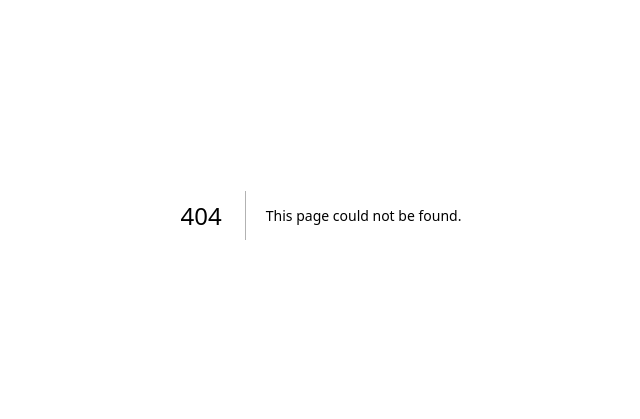
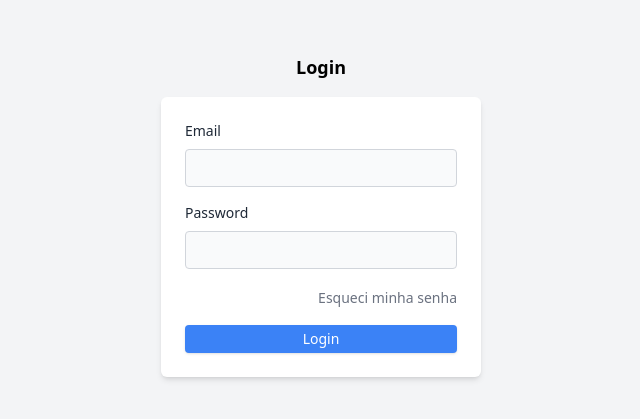
Before and after one commit to joelvitorniino/free-course-tailwind, a Next.js app: page /login in a window 1280 px wide. Before the commit this address had no page. Shown: the part 185-604 px from the top of the page, without its empty margins (319-959 px from the left). Built offline with nearby package versions, Linux system fonts and the light colour scheme.

Commit message:
create page login

```diff
--- /dev/null
+++ b/pages/login/index.tsx
@@ -0,0 +1,53 @@
+import Link from "next/link";
+
+export default function Login() {
+  return (
+    <>
+      <div className="h-screen w-screen flex items-center justify-center bg-gray-100">
+        <div className="w-80">
+          <h2 className="text-lg font-bold text-center mb-4">Login</h2>
+
+          <div className="bg-white shadow-md rounded-md p-6 space-y-4">
+            <div>
+              <label
+                htmlFor="email"
+                className="block text-sm text-gray-800 mb-2"
+              >
+                Email
+              </label>
+              <input
+                id="email"
+                type="text"
+                className="w-full bg-gray-50 border border-gray-300 focus:border-blue-500 focus:ring-2 focus:ring-blue-500 focus:ring-opacity-20 rounded px-3 py-2 text-sm text-gray-800 placeholder-gray-300 focus:outline-none transition duration-200 ease-in-out"
+              />
+            </div>
+
+            <div>
+              <label
+                htmlFor="password"
+                className="block text-sm text-gray-800 mb-2"
+              >
+                Password
+              </label>
+              <input
+                id="password"
+                type="text"
+                className="w-full bg-gray-50 border border-gray-300 focus:border-blue-500 focus:ring-2 focus:ring-blue-500 focus:ring-opacity-20 rounded px-3 py-2 text-sm text-gray-800 placeholder-gray-300 focus:outline-none transition duration-200 ease-in-out"
+              />
+            </div>
+
+            <div className="text-right">
+                <Link href="#" className="text-sm text-gray-500  hover:underline">Esqueci minha senha</Link>
+            </div>
+
+            <div>
+              <button className="w-full text-sm bg-blue-500 hover:bg-blue-600 px-6 py-1 rounded text-white shadow">
+                Login
+              </button>
+            </div>
+          </div>
+        </div>
+      </div>
+    </>
+  );
+}
```
